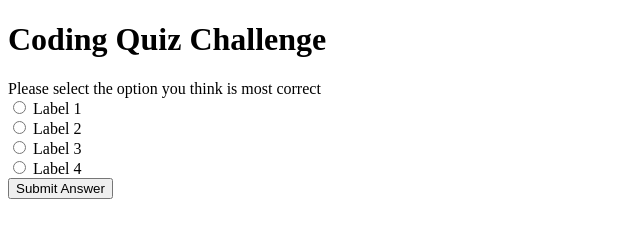
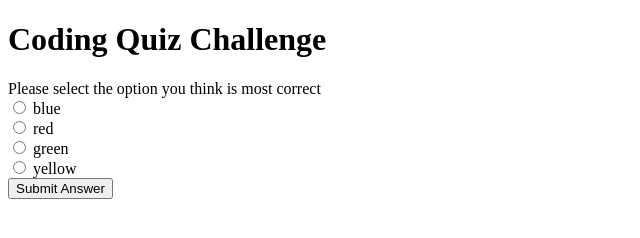
Before and after one commit to daniel-gregg/Coding-quiz-challenge, a plain HTML site: page index.html in a window 1280 px wide. Both pictures are taken after a click on the button "Start Quiz!". Shown: the full height of the page, 0-640 px from the left. Drawn offline with Linux system fonts and the light colour scheme.

Commit message:
added rendering function for radio button labels allowing dynamic updating

```diff
--- a/assets/script.js
+++ b/assets/script.js
@@ -1,6 +1,7 @@
 var questionNumber = 0;
 var timerStart = 60000;
 var quizComplete = false;
+const radios = document.getElementsByName("radio")  //get radios collection
 
 
 const questions = [
@@ -53,10 +54,17 @@ function renderQuestions(){
     qOptions = questions[questionNumber].options;
     qAnswer = questions[questionNumber].answer;
 
-    //for loop to render radio buttons.
+    //for loop to render radio button labels
     for(i=0; i<qOptions.length;i++){
-        //
+        radioLabel = getRadioLabel(i);
+        radioLabel.innerHTML = qOptions[i];
     }
+}
+
+function getRadioLabel(i){
+        var selector = 'label[for=' + radios[i].id + ']';
+        var label = document.querySelector(selector);
+        return label
 }
 
 function checkAnswer(){
--- a/index.html
+++ b/index.html
@@ -29,11 +29,11 @@
             <input type="radio" name="radio" id="a1" value=1>
             <label for="a1">Label 1</label><br>
             <input type="radio" name="radio" id="a2" value=2>
-            <label for="a1">Label 2</label><br>
+            <label for="a2">Label 2</label><br>
             <input type="radio" name="radio" id="a3" value=3>
-            <label for="a1">Label 3</label><br>
+            <label for="a3">Label 3</label><br>
             <input type="radio" name="radio" id="a4" value=4>
-            <label for="a1">Label 4</label><br>
+            <label for="a4">Label 4</label><br>
         </div>
 
         <div id="submitDiv">
```
